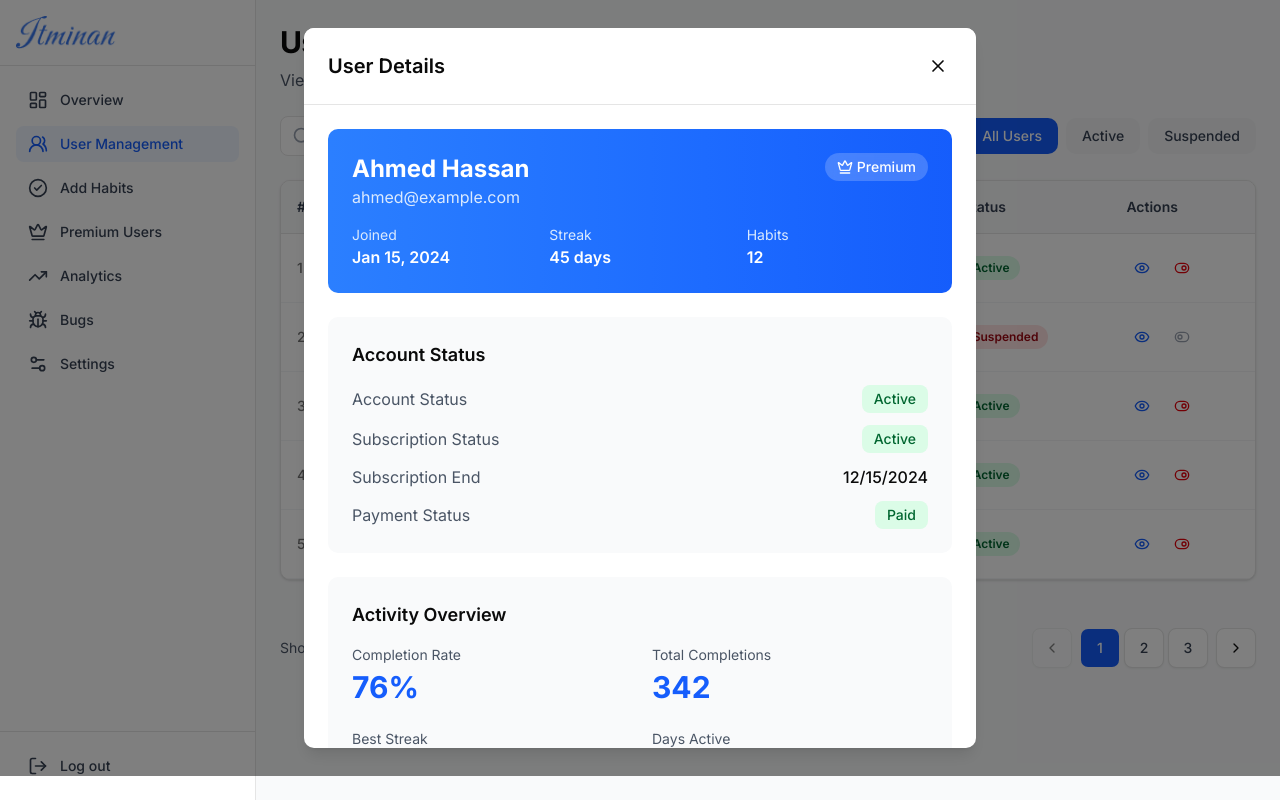
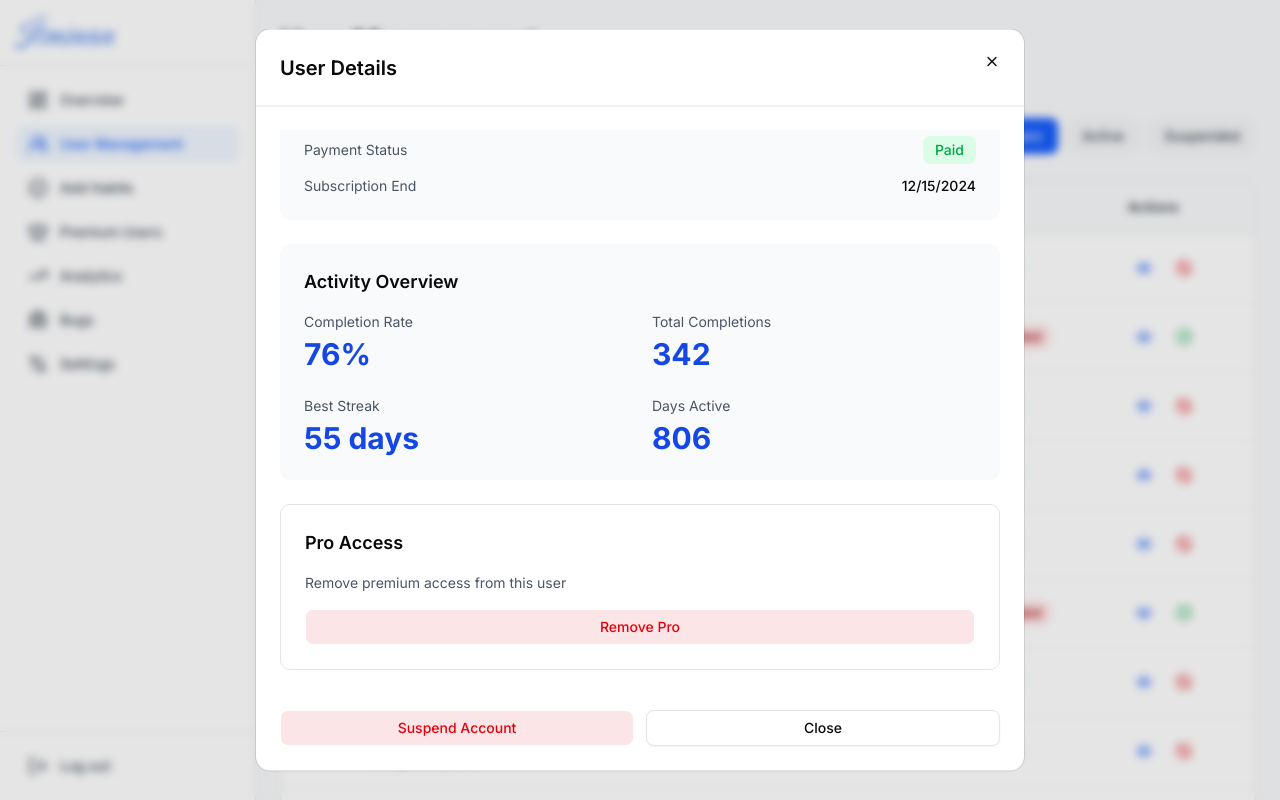
Before and after one commit to mdnuruzzamannirob/itminan-dashboard, a Next.js app: page /users in a window 1280 px wide. Both pictures are taken after a click on the button 1142 px from the left and 268 px from the top of the page. Shown: the top 800 px of the page. Built offline with nearby package versions, Linux system fonts and the light colour scheme.

Commit message:
feat: enhance user management interface with pagination, improved dialog components, and updated skeleton loader

```diff
--- a/app/(dashboard)/users/page.tsx
+++ b/app/(dashboard)/users/page.tsx
@@ -1,8 +1,8 @@
 'use client'
 
+import { Input } from '@/components/ui/input'
 import { ModernPagination } from '@/components/users/Pagination'
 import { UserSkeleton } from '@/components/users/UserSkeleton'
-import { Input } from '@/components/ui/input'
 import { User, UserTable } from '@/components/users/UserTable'
 import { cn } from '@/lib/utils'
 import { Search } from 'lucide-react'
@@ -247,7 +247,7 @@ export default function UsersPage() {
   const [searchQuery, setSearchQuery] = useState('')
   const [filterType, setFilterType] = useState<FilterType>('all')
   const [currentPage, setCurrentPage] = useState(1)
-  const pageSize = 5
+  const pageSize = 10
 
   // Simulate loading
   useEffect(() => {
@@ -324,9 +324,9 @@ export default function UsersPage() {
       </div>
 
       {/* Search and Filters */}
-      <div className="flex items-center justify-between gap-4 flex-wrap">
+      <div className="flex flex-col md:flex-row md:items-center justify-between gap-4">
         {/* Search Input */}
-        <div className="relative w-full sm:w-auto flex-1">
+        <div className="relative flex-1  ">
           <Search className="absolute left-3 top-1/2 -translate-y-1/2 size-5 text-gray-400" />
           <Input
             type="text"
@@ -345,7 +345,7 @@ export default function UsersPage() {
           <button
             onClick={() => handleFilterChange('all')}
             className={cn(
-              'px-4 py-2 rounded-lg font-medium text-sm transition-colors',
+              'px-4 py-2 rounded-md font-medium text-sm transition-colors',
               filterType === 'all'
                 ? 'bg-blue-600 text-white'
                 : 'bg-gray-100 text-gray-700 hover:bg-gray-200',
@@ -356,7 +356,7 @@ export default function UsersPage() {
           <button
             onClick={() => handleFilterChange('active')}
             className={cn(
-              'px-4 py-2 rounded-lg font-medium text-sm transition-colors',
+              'px-4 py-2 rounded-md font-medium text-sm transition-colors',
               filterType === 'active'
                 ? 'bg-green-600 text-white'
                 : 'bg-gray-100 text-gray-700 hover:bg-gray-200',
@@ -367,7 +367,7 @@ export default function UsersPage() {
           <button
             onClick={() => handleFilterChange('suspended')}
             className={cn(
-              'px-4 py-2 rounded-lg font-medium text-sm transition-colors',
+              'px-4 py-2 rounded-md font-medium text-sm transition-colors',
               filterType === 'suspended'
                 ? 'bg-red-600 text-white'
                 : 'bg-gray-100 text-gray-700 hover:bg-gray-200',
--- /dev/null
+++ b/components/ui/dialog.tsx
@@ -0,0 +1,157 @@
+"use client"
+
+import * as React from "react"
+import { Dialog as DialogPrimitive } from "@base-ui/react/dialog"
+
+import { cn } from "@/lib/utils"
+import { Button } from "@/components/ui/button"
+import { XIcon } from "lucide-react"
+
+function Dialog({ ...props }: DialogPrimitive.Root.Props) {
+  return <DialogPrimitive.Root data-slot="dialog" {...props} />
+}
+
+function DialogTrigger({ ...props }: DialogPrimitive.Trigger.Props) {
+  return <DialogPrimitive.Trigger data-slot="dialog-trigger" {...props} />
+}
+
+function DialogPortal({ ...props }: DialogPrimitive.Portal.Props) {
+  return <DialogPrimitive.Portal data-slot="dialog-portal" {...props} />
+}
+
+function DialogClose({ ...props }: DialogPrimitive.Close.Props) {
+  return <DialogPrimitive.Close data-slot="dialog-close" {...props} />
+}
+
+function DialogOverlay({
+  className,
+  ...props
+}: DialogPrimitive.Backdrop.Props) {
+  return (
+    <DialogPrimitive.Backdrop
+      data-slot="dialog-overlay"
+      className={cn(
+        "fixed inset-0 isolate z-50 bg-black/10 duration-100 supports-backdrop-filter:backdrop-blur-xs data-open:animate-in data-open:fade-in-0 data-closed:animate-out data-closed:fade-out-0",
+        className
+      )}
+      {...props}
+    />
+  )
+}
+
+function DialogContent({
+  className,
+  children,
+  showCloseButton = true,
+  ...props
+}: DialogPrimitive.Popup.Props & {
+  showCloseButton?: boolean
+}) {
+  return (
+    <DialogPortal>
+      <DialogOverlay />
+      <DialogPrimitive.Popup
+        data-slot="dialog-content"
+        className={cn(
+          "fixed top-1/2 left-1/2 z-50 grid w-full max-w-[calc(100%-2rem)] -translate-x-1/2 -translate-y-1/2 gap-6 rounded-xl bg-popover p-6 text-sm text-popover-foreground ring-1 ring-foreground/10 duration-100 outline-none sm:max-w-md data-open:animate-in data-open:fade-in-0 data-open:zoom-in-95 data-closed:animate-out data-closed:fade-out-0 data-closed:zoom-out-95",
+          className
+        )}
+        {...props}
+      >
+        {children}
+        {showCloseButton && (
+          <DialogPrimitive.Close
+            data-slot="dialog-close"
+            render={
+              <Button
+                variant="ghost"
+                className="absolute top-4 right-4"
+                size="icon-sm"
+              />
+            }
+          >
+            <XIcon
+            />
+            <span className="sr-only">Close</span>
+          </DialogPrimitive.Close>
+        )}
+      </DialogPrimitive.Popup>
+    </DialogPortal>
+  )
+}
+
+function DialogHeader({ className, ...props }: React.ComponentProps<"div">) {
+  return (
+    <div
+      data-slot="dialog-header"
+      className={cn("flex flex-col gap-2", className)}
+      {...props}
+    />
+  )
+}
+
+function DialogFooter({
+  className,
+  showCloseButton = false,
+  children,
+  ...props
+}: React.ComponentProps<"div"> & {
+  showCloseButton?: boolean
+}) {
+  return (
+    <div
+      data-slot="dialog-footer"
+      className={cn(
+        "flex flex-col-reverse gap-2 sm:flex-row sm:justify-end",
+        className
+      )}
+      {...props}
+    >
+      {children}
+      {showCloseButton && (
+        <DialogPrimitive.Close render={<Button variant="outline" />}>
+          Close
+        </DialogPrimitive.Close>
+      )}
+    </div>
+  )
+}
+
+function DialogTitle({ className, ...props }: DialogPrimitive.Title.Props) {
+  return (
+    <DialogPrimitive.Title
+      data-slot="dialog-title"
+      className={cn("font-heading leading-none font-medium", className)}
+      {...props}
+    />
+  )
+}
+
+function DialogDescription({
+  className,
+  ...props
+}: DialogPrimitive.Description.Props) {
+  return (
+    <DialogPrimitive.Description
+      data-slot="dialog-description"
+      className={cn(
+        "text-sm text-muted-foreground *:[a]:underline *:[a]:underline-offset-3 *:[a]:hover:text-foreground",
+        className
+      )}
+      {...props}
+    />
+  )
+}
+
+export {
+  Dialog,
+  DialogClose,
+  DialogContent,
+  DialogDescription,
+  DialogFooter,
+  DialogHeader,
+  DialogOverlay,
+  DialogPortal,
+  DialogTitle,
+  DialogTrigger,
+}
--- a/components/ui/input.tsx
+++ b/components/ui/input.tsx
@@ -8,7 +8,7 @@ const Input = React.forwardRef<HTMLInputElement, InputProps>(
     <input
       type={type}
       className={cn(
-        'flex h-10 w-full rounded-md border border-input bg-background px-3 py-2 text-base text-foreground placeholder:text-muted-foreground focus-visible:outline-none focus-visible:ring-2 focus-visible:ring-ring focus-visible:ring-offset-2 disabled:cursor-not-allowed disabled:opacity-50 md:text-sm',
+        'flex h-10 w-full rounded-md border border-input bg-background px-3 py-2 text-foreground placeholder:text-muted-foreground focus-visible:outline-none focus-visible:ring-2 focus-visible:ring-ring focus-visible:ring-offset-2 disabled:cursor-not-allowed disabled:opacity-50 text-sm',
         className,
       )}
       ref={ref}
--- a/components/users/UserDetailsModal.tsx
+++ b/components/users/UserDetailsModal.tsx
@@ -1,13 +1,16 @@
 'use client'
 
 import { Button } from '@/components/ui/button'
+import {
+  Dialog,
+  DialogContent,
+  DialogHeader,
+  DialogTitle,
+} from '@/components/ui/dialog'
 import { cn } from '@/lib/utils'
-import { Crown, X } from 'lucide-react'
+import { Crown } from 'lucide-react'
 
-interface UserDetailsModalProps {
-  isOpen: boolean
-  onClose: () => void
-  user: {
+export interface UserDetails {
   id: number
   name: string
   email: string
@@ -25,7 +28,12 @@ interface UserDetailsModalProps {
   bestStreak: number
   daysActive: number
 }
-  onStatusChange?: (userId: number, newStatus: 'active' | 'suspended') => void
+
+interface UserDetailsModalProps {
+  isOpen: boolean
+  onClose: () => void
+  user: UserDetails | null
+  onStatusChange?: (userId: number, status: 'active' | 'suspended') => void
 }
 
 export function UserDetailsModal({
@@ -34,36 +42,33 @@ export function UserDetailsModal({
   user,
   onStatusChange,
 }: UserDetailsModalProps) {
-  if (!isOpen) return null
+  if (!user) return null
 
   const toggleStatus = () => {
-    const newStatus = user.accountStatus === 'active' ? 'suspended' : 'active'
-    onStatusChange?.(user.id, newStatus)
+    const next = user.accountStatus === 'active' ? 'suspended' : 'active'
+    onStatusChange?.(user.id, next)
   }
 
   return (
-    <div className="fixed inset-0 bg-black/50 z-50 flex items-center justify-center p-4">
-      <div className="bg-white rounded-lg w-full max-w-2xl max-h-[90vh] overflow-y-auto shadow-lg">
+    <Dialog open={isOpen} onOpenChange={(open) => !open && onClose()}>
+      <DialogContent className="max-w-2xl sm:max-w-3xl p-0 overflow-hidden">
         {/* Header */}
-        <div className="sticky top-0 bg-white border-b flex items-center justify-between p-6">
-          <h2 className="text-xl font-semibold">User Details</h2>
-          <button
-            onClick={onClose}
-            className="p-1 hover:bg-gray-100 rounded-md transition"
-          >
-            <X className="size-5" />
-          </button>
-        </div>
+        <DialogHeader className="p-6 border-b flex flex-row items-center justify-between">
+          <DialogTitle className="text-xl font-semibold">
+            User Details
+          </DialogTitle>
+        </DialogHeader>
 
-        {/* Content */}
-        <div className="p-6 space-y-6">
-          {/* User Header Card */}
-          <div className="bg-linear-to-r from-blue-500 to-blue-600 rounded-lg p-6 text-white">
+        {/* Body */}
+        <div className="p-6 space-y-6 max-h-[80vh] overflow-y-auto">
+          {/* User Header */}
+          <div className="bg-linear-to-r from-primary/90 to-primary rounded-lg p-6 text-white">
             <div className="flex items-start justify-between mb-4">
               <div>
                 <h3 className="text-2xl font-bold">{user.name}</h3>
                 <p className="text-blue-100">{user.email}</p>
               </div>
+
               {user.isPremium && (
                 <div className="bg-white/20 backdrop-blur px-3 py-1 rounded-full flex items-center gap-1">
                   <Crown className="size-4" />
@@ -71,6 +76,7 @@ export function UserDetailsModal({
                 </div>
               )}
             </div>
+
             <div className="grid grid-cols-3 gap-4">
               <div>
                 <p className="text-blue-100 text-sm">Joined</p>
@@ -90,52 +96,32 @@ export function UserDetailsModal({
           {/* Account Status */}
           <div className="bg-gray-50 rounded-lg p-6 space-y-4">
             <h4 className="font-semibold text-lg">Account Status</h4>
+
             <div className="space-y-3">
-              <div className="flex items-center justify-between">
-                <span className="text-gray-600">Account Status</span>
-                <span
-                  className={cn(
-                    'px-3 py-1 rounded-md text-sm font-medium',
-                    user.accountStatus === 'active'
-                      ? 'bg-green-100 text-green-800'
-                      : 'bg-red-100 text-red-800',
-                  )}
-                >
-                  {user.accountStatus.charAt(0).toUpperCase() +
-                    user.accountStatus.slice(1)}
-                </span>
-              </div>
-              <div className="flex items-center justify-between">
-                <span className="text-gray-600">Subscription Status</span>
-                <span
-                  className={cn(
-                    'px-3 py-1 rounded-md text-sm font-medium',
-                    user.subscriptionStatus === 'active'
-                      ? 'bg-green-100 text-green-800'
-                      : 'bg-gray-200 text-gray-800',
-                  )}
-                >
-                  {user.subscriptionStatus.charAt(0).toUpperCase() +
-                    user.subscriptionStatus.slice(1)}
-                </span>
-              </div>
+              <StatusRow
+                label="Account Status"
+                value={user.accountStatus}
+                activeClass="bg-green-100 text-green-600"
+                inactiveClass="bg-red-100 text-red-600"
+              />
+
+              <StatusRow
+                label="Subscription Status"
+                value={user.subscriptionStatus}
+                activeClass="bg-green-100 text-green-600"
+                inactiveClass="bg-gray-200 text-gray-600"
+              />
+
+              <StatusRow
+                label="Payment Status"
+                value={user.paymentStatus}
+                activeClass="bg-green-100 text-green-600"
+                inactiveClass="bg-yellow-100 text-yellow-600"
+              />
+
               <div className="flex items-center justify-between">
                 <span className="text-gray-600">Subscription End</span>
                 <span className="font-medium">{user.subscriptionEnd}</span>
-              </div>
-              <div className="flex items-center justify-between">
-                <span className="text-gray-600">Payment Status</span>
-                <span
-                  className={cn(
-                    'px-3 py-1 rounded-md text-sm font-medium',
-                    user.paymentStatus === 'paid'
-                      ? 'bg-green-100 text-green-800'
-                      : 'bg-yellow-100 text-yellow-800',
-                  )}
-                >
-                  {user.paymentStatus.charAt(0).toUpperCase() +
-                    user.paymentStatus.slice(1)}
-                </span>
               </div>
             </div>
           </div>
@@ -143,31 +129,15 @@ export function UserDetailsModal({
           {/* Activity Overview */}
           <div className="bg-gray-50 rounded-lg p-6 space-y-4">
             <h4 className="font-semibold text-lg">Activity Overview</h4>
+
             <div className="grid grid-cols-2 gap-6">
-              <div>
-                <p className="text-gray-600 text-sm mb-1">Completion Rate</p>
-                <p className="text-3xl font-bold text-blue-600">
-                  {user.completionRate}%
-                </p>
-              </div>
-              <div>
-                <p className="text-gray-600 text-sm mb-1">Total Completions</p>
-                <p className="text-3xl font-bold text-blue-600">
-                  {user.totalCompletions}
-                </p>
-              </div>
-              <div>
-                <p className="text-gray-600 text-sm mb-1">Best Streak</p>
-                <p className="text-3xl font-bold text-blue-600">
-                  {user.bestStreak} days
-                </p>
-              </div>
-              <div>
-                <p className="text-gray-600 text-sm mb-1">Days Active</p>
-                <p className="text-3xl font-bold text-blue-600">
-                  {user.daysActive}
-                </p>
-              </div>
+              <Metric
+                label="Completion Rate"
+                value={`${user.completionRate}%`}
+              />
+              <Metric label="Total Completions" value={user.totalCompletions} />
+              <Metric label="Best Streak" value={`${user.bestStreak} days`} />
+              <Metric label="Days Active" value={user.daysActive} />
             </div>
           </div>
 
@@ -175,15 +145,16 @@ export function UserDetailsModal({
           {user.isPremium && (
             <div className="border rounded-lg p-6 space-y-4">
               <h4 className="font-semibold text-lg">Pro Access</h4>
+
               <p className="text-gray-600 text-sm">
                 Remove premium access from this user
               </p>
+
               <Button
                 variant="destructive"
                 className="w-full"
                 onClick={() => {
-                  // Handle remove pro
-                  console.log('Remove pro for user:', user.id)
+                  console.log('Remove pro:', user.id)
                 }}
               >
                 Remove Pro
@@ -191,7 +162,7 @@ export function UserDetailsModal({
             </div>
           )}
 
-          {/* Status Change */}
+          {/* Actions */}
           <div className="flex gap-3 pt-4">
             <Button
               onClick={toggleStatus}
@@ -204,12 +175,52 @@ export function UserDetailsModal({
                 ? 'Suspend Account'
                 : 'Activate Account'}
             </Button>
+
             <Button onClick={onClose} variant="outline" className="flex-1">
               Close
             </Button>
           </div>
         </div>
-      </div>
+      </DialogContent>
+    </Dialog>
+  )
+}
+
+/* ------------------ Helpers ------------------ */
+
+function StatusRow({
+  label,
+  value,
+  activeClass,
+  inactiveClass,
+}: {
+  label: string
+  value: string
+  activeClass: string
+  inactiveClass: string
+}) {
+  const isActive = value === 'active' || value === 'paid'
+
+  return (
+    <div className="flex items-center justify-between">
+      <span className="text-gray-600">{label}</span>
+      <span
+        className={cn(
+          'px-3 py-1 rounded-md text-sm font-medium',
+          isActive ? activeClass : inactiveClass,
+        )}
+      >
+        {value.charAt(0).toUpperCase() + value.slice(1)}
+      </span>
     </div>
   )
 }
+
+function Metric({ label, value }: { label: string; value: React.ReactNode }) {
+  return (
+    <div>
+      <p className="text-gray-600 text-sm mb-1">{label}</p>
+      <p className="text-3xl font-bold text-primary">{value}</p>
+    </div>
+  )
+}
--- a/components/users/UserSkeleton.tsx
+++ b/components/users/UserSkeleton.tsx
@@ -30,7 +30,7 @@ export function UserSkeleton() {
             </tr>
           </thead>
           <tbody>
-            {Array.from({ length: 5 }).map((_, i) => (
+            {Array.from({ length: 10 }).map((_, i) => (
               <tr key={i} className="border-b border-gray-100">
                 <td className="px-4 py-3">
                   <div className="h-4 w-4 bg-gray-200 rounded animate-pulse" />
--- a/components/users/UserTable.tsx
+++ b/components/users/UserTable.tsx
@@ -1,7 +1,7 @@
 'use client'
 
 import { cn } from '@/lib/utils'
-import { Eye, ToggleLeft, ToggleRight } from 'lucide-react'
+import { Ban, CircleCheckBig, Eye } from 'lucide-react'
 import { useState } from 'react'
 import { UserDetailsModal } from './UserDetailsModal'
 
@@ -49,7 +49,7 @@ export function UserTable({ users, onStatusChange }: UserTableProps) {
 
   return (
     <>
-      <div className="rounded-lg border bg-white overflow-hidden shadow-sm">
+      <div className="rounded-lg border bg-white overflow-hidden ">
         {/* Desktop Table */}
         <div className="overflow-x-auto">
           <table className="w-full text-sm">
@@ -114,7 +114,7 @@ export function UserTable({ users, onStatusChange }: UserTableProps) {
                     <div className="flex items-center gap-2">
                       <button
                         onClick={() => handleViewUser(user)}
-                        className="p-2 hover:bg-blue-50 rounded-md transition text-blue-600 hover:text-blue-700"
+                        className="p-2 hover:bg-blue-100 rounded-md transition text-blue-600 hover:text-blue-700"
                         title="View details"
                       >
                         <Eye className="size-4" />
@@ -131,8 +131,8 @@ export function UserTable({ users, onStatusChange }: UserTableProps) {
                         className={cn(
                           'p-2 rounded-md transition',
                           user.accountStatus === 'active'
-                            ? 'hover:bg-red-50 text-red-600 hover:text-red-700'
-                            : 'hover:bg-green-50 text-gray-400 hover:text-green-700',
+                            ? 'hover:bg-red-100 text-red-600 hover:text-red-700'
+                            : 'hover:bg-green-100 text-green-600 hover:text-green-700',
                         )}
                         title={
                           user.accountStatus === 'active'
@@ -141,9 +141,9 @@ export function UserTable({ users, onStatusChange }: UserTableProps) {
                         }
                       >
                         {user.accountStatus === 'active' ? (
-                          <ToggleRight className="size-4" />
+                          <Ban className="size-4" />
                         ) : (
-                          <ToggleLeft className="size-4" />
+                          <CircleCheckBig className="size-4" />
                         )}
                       </button>
                     </div>
```
Lines whose indentation alone changed are shown as unchanged.
